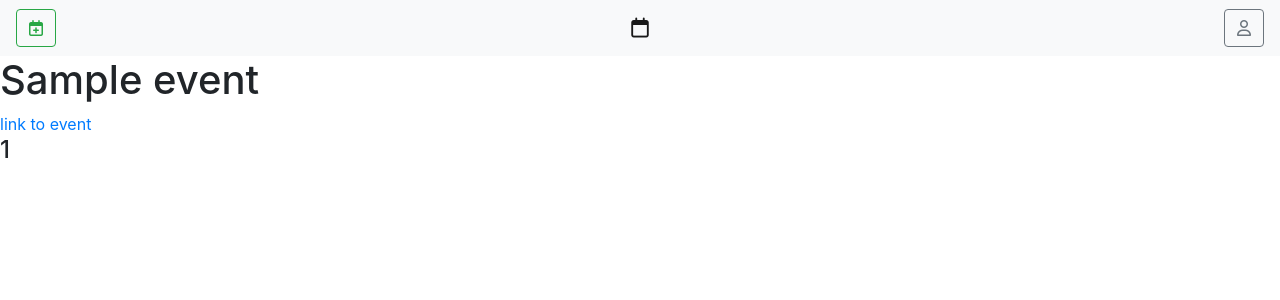
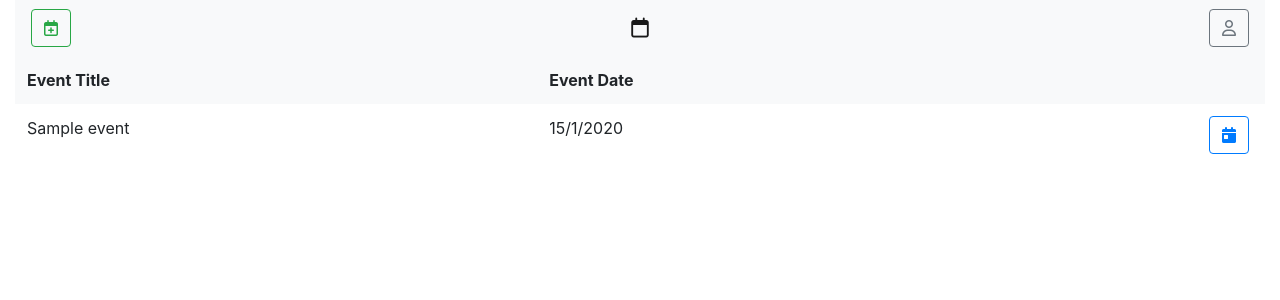
Before and after one commit to iwantm/QAEventTracker, a Flask app: page / in a window 1280 px wide. Shown: the top 300 px of the page. Run offline with Flask 2, Linux system fonts and the light colour scheme; a user stored in the database is signed in; tables that the repository leaves empty hold one stand-in row (values such as "Sample post"); some libraries are stand-ins or nearby versions.

Commit message:
update templates

```diff
--- a/application/templates/index.html
+++ b/application/templates/index.html
@@ -16,9 +16,24 @@
 
 {% block content %}
 
-{% for event in events %}
-<h1>{{event.events.title}}</h1>
-<a href="{{url_for('event_view', id=event.events.id)}}"> link to event </a>
-<h4>{{event.events.id}}</h4>
-{% endfor %}
+<table class="table table-hover table-borderless">
+    <thead class="bg-light">
+        <tr>
+            <th>Event Title</th>
+            <th>Event Date</th>
+            <th></th>
+        </tr>
+    </thead>
+    <tbody>
+        {% for event in events %}
+        <tr>
+            <td>{{event.events.title}}</td>
+            <td>{{event.events.date.day}}/{{event.events.date.month}}/{{event.events.date.year}}</td>
+            <td><a href="{{url_for('event_view', id=event.events.id)}}"
+                    class="btn btn-outline-primary float-right mr-1"> <i class="fas fa-calendar-day"></i></a></td>
+
+        </tr>
+        {% endfor %}
+    </tbody>
+</table>
 {% endblock content %}
--- a/application/templates/layout.html
+++ b/application/templates/layout.html
@@ -13,6 +13,7 @@
 </head>
 
 <body>
+    <div class="container-fluid">
         <nav class="navbar navbar-light bg-light">
             {% block left_nav %}
             {% endblock left_nav %}
@@ -26,6 +27,7 @@
 
         {% block content %}
         {% endblock content %}
+    </div>
     <script src="https://code.jquery.com/jquery-3.5.1.slim.min.js"
         integrity="sha384-DfXdz2htPH0lsSSs5nCTpuj/zy4C+OGpamoFVy38MVBnE+IbbVYUew+OrCXaRkfj"
         crossorigin="anonymous"></script>
--- a/application/templates/view_user.html
+++ b/application/templates/view_user.html
@@ -19,6 +19,6 @@
 <h1>VIEW USER</h1>
 {{account.user_name}}
 {{account.email}}
-<a class="btn btn-outline-warning" href="{{url_for('logout')}}"> Log</a>
+<a class="btn btn-outline-warning" href="{{url_for('logout')}}"> Logout</a>
 <a class="btn btn-outline-danger" href="{{url_for('delete_account')}}">Delete Account</a>
 {% endblock content %}
```
Lines whose indentation alone changed are shown as unchanged.
